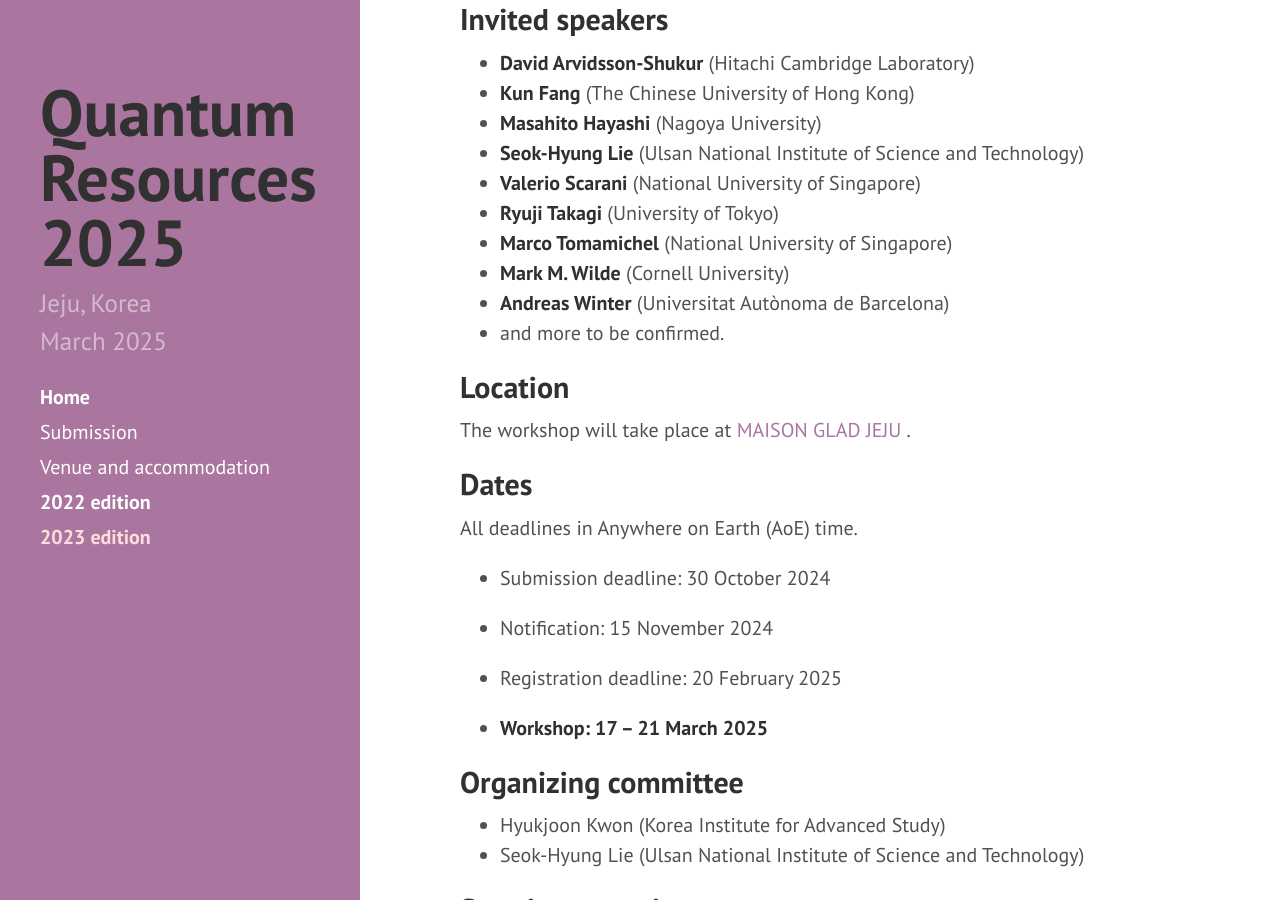
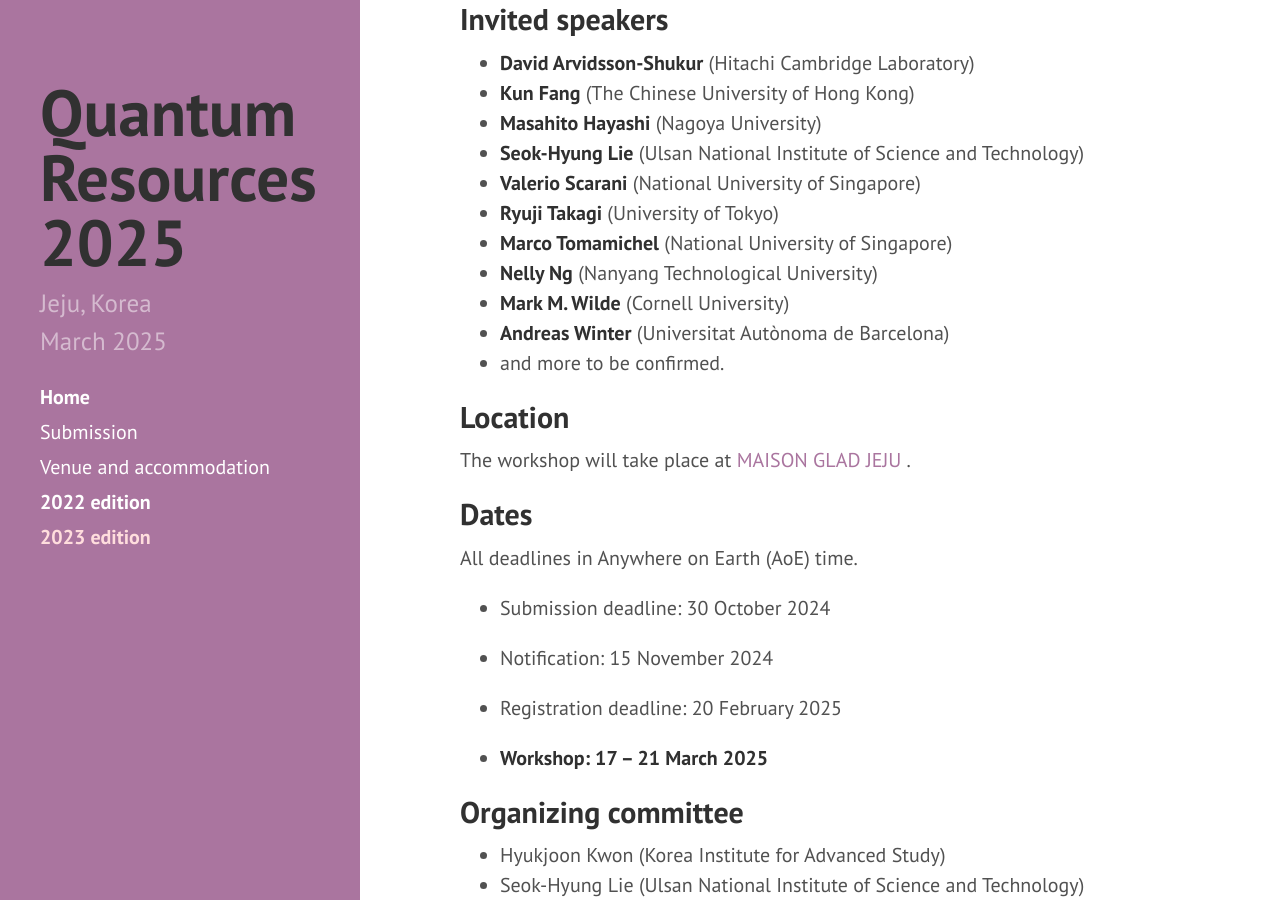
Before and after one commit to yeon-lee/yeon-lee.github.io, a Jekyll site: the page built from index.md, in a window 1280 px wide and 900 px high, scrolled down 1113 px. Built offline with Jekyll 4.4.1, drawn with Linux system fonts in a browser that asks for light colours; nearby versions of some CDN libraries.

Commit message:
Update index.md

```diff
--- a/index.md
+++ b/index.md
@@ -24,6 +24,7 @@
 * **Valerio Scarani** (National University of Singapore)
 * **Ryuji Takagi** (University of Tokyo)
 * **Marco Tomamichel** (National University of Singapore)
+* **Nelly Ng** (Nanyang Technological University)
 * **Mark M. Wilde** (Cornell University)
 * **Andreas Winter** (Universitat Autònoma de Barcelona)
 * and more to be confirmed.
```
